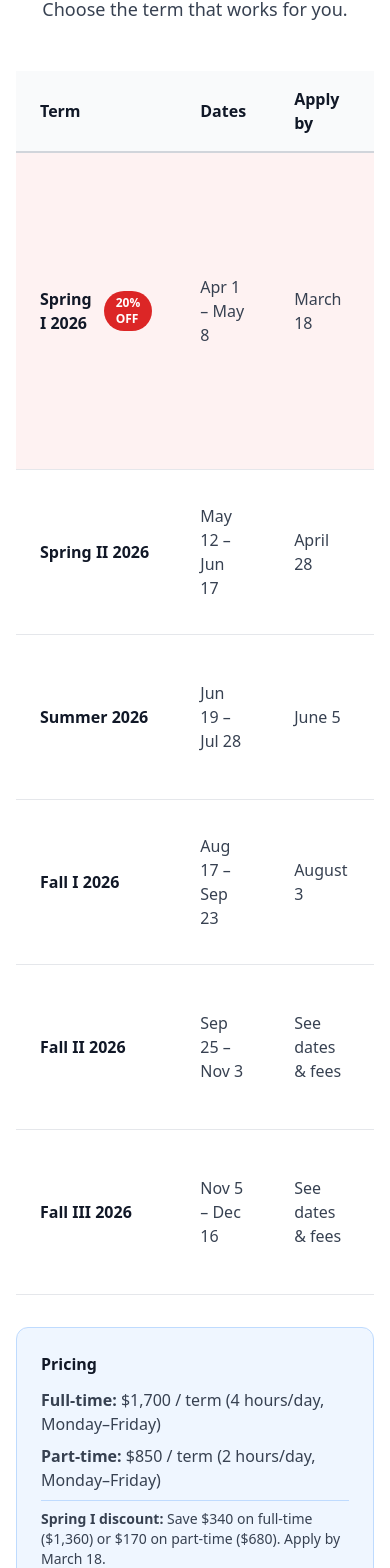
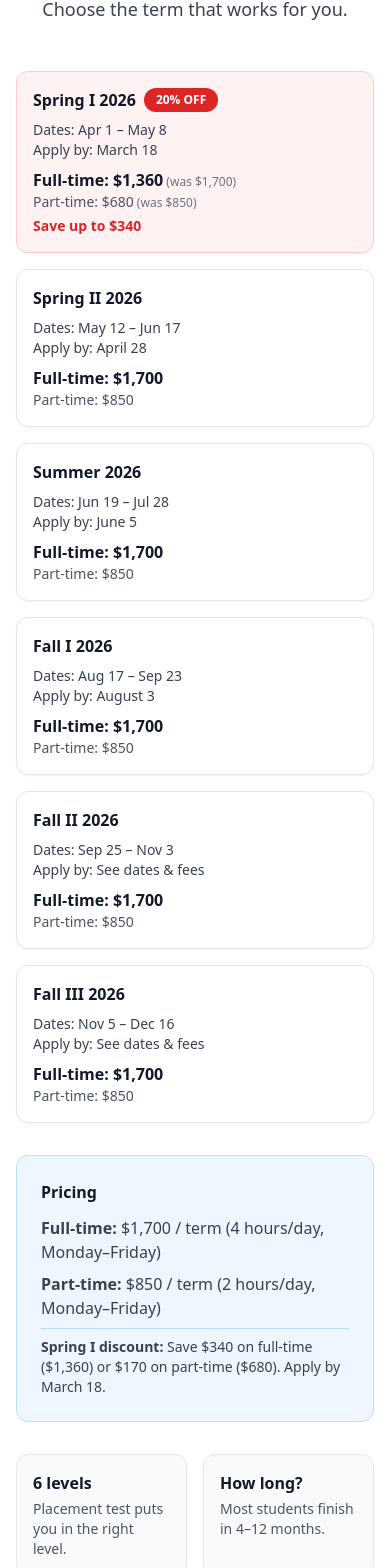
Before and after one commit to Qwixo/apply.INTERLINK.edu-28.8.2025-old-v1.1, a React (Vite) app: page /greensboro in a window 390 px wide. Shown: the part 8753-10321 px from the top of the page. Built offline with nearby package versions, Linux system fonts and the light colour scheme.

Commit message:
Updated GreensboroPage.tsx

```diff
--- a/src/pages/GreensboroPage.tsx
+++ b/src/pages/GreensboroPage.tsx
@@ -439,7 +439,7 @@ function GreensboroPage() {
             </p>
           </div>
 
-          <div className="overflow-x-auto mb-8">
+          <div className="hidden md:block overflow-x-auto mb-8">
             <table className="w-full border-collapse">
               <thead>
                 <tr className="bg-gray-50 border-b-2 border-gray-300">
@@ -533,6 +533,73 @@ function GreensboroPage() {
             </table>
           </div>
 
+          {/* Mobile Cards */}
+          <div className="md:hidden space-y-4 mb-8">
+            {/* Spring I */}
+            <div className="bg-red-50 border border-red-200 rounded-xl p-4 shadow-sm">
+              <div className="flex items-center gap-2 mb-2">
+                <span className="font-semibold text-gray-900">Spring I 2026</span>
+                <span className="bg-red-600 text-white text-xs font-bold px-3 py-1 rounded-full">20% OFF</span>
+              </div>
+              <p className="text-sm text-gray-700">Dates: Apr 1 – May 8</p>
+              <p className="text-sm text-gray-700 mb-2">Apply by: March 18</p>
+              <div className="font-bold text-gray-900">
+                Full-time: $1,360
+                <span className="text-xs text-gray-500 font-normal"> (was $1,700)</span>
+              </div>
+              <div className="text-sm text-gray-600">
+                Part-time: $680
+                <span className="text-xs text-gray-500"> (was $850)</span>
+              </div>
+              <div className="text-sm text-red-600 font-semibold mt-1">Save up to $340</div>
+            </div>
+
+            {/* Spring II */}
+            <div className="bg-white border border-gray-200 rounded-xl p-4 shadow-sm">
+              <div className="font-semibold text-gray-900 mb-2">Spring II 2026</div>
+              <p className="text-sm text-gray-700">Dates: May 12 – Jun 17</p>
+              <p className="text-sm text-gray-700 mb-2">Apply by: April 28</p>
+              <div className="font-bold text-gray-900">Full-time: $1,700</div>
+              <div className="text-sm text-gray-600">Part-time: $850</div>
+            </div>
+
+            {/* Summer */}
+            <div className="bg-white border border-gray-200 rounded-xl p-4 shadow-sm">
+              <div className="font-semibold text-gray-900 mb-2">Summer 2026</div>
+              <p className="text-sm text-gray-700">Dates: Jun 19 – Jul 28</p>
+              <p className="text-sm text-gray-700 mb-2">Apply by: June 5</p>
+              <div className="font-bold text-gray-900">Full-time: $1,700</div>
+              <div className="text-sm text-gray-600">Part-time: $850</div>
+            </div>
+
+            {/* Fall I */}
+            <div className="bg-white border border-gray-200 rounded-xl p-4 shadow-sm">
+              <div className="font-semibold text-gray-900 mb-2">Fall I 2026</div>
+              <p className="text-sm text-gray-700">Dates: Aug 17 – Sep 23</p>
+              <p className="text-sm text-gray-700 mb-2">Apply by: August 3</p>
+              <div className="font-bold text-gray-900">Full-time: $1,700</div>
+              <div className="text-sm text-gray-600">Part-time: $850</div>
+            </div>
+
+            {/* Fall II */}
+            <div className="bg-white border border-gray-200 rounded-xl p-4 shadow-sm">
+              <div className="font-semibold text-gray-900 mb-2">Fall II 2026</div>
+              <p className="text-sm text-gray-700">Dates: Sep 25 – Nov 3</p>
+              <p className="text-sm text-gray-700 mb-2">Apply by: See dates & fees</p>
+              <div className="font-bold text-gray-900">Full-time: $1,700</div>
+              <div className="text-sm text-gray-600">Part-time: $850</div>
+            </div>
+
+            {/* Fall III */}
+            <div className="bg-white border border-gray-200 rounded-xl p-4 shadow-sm">
+              <div className="font-semibold text-gray-900 mb-2">Fall III 2026</div>
+              <p className="text-sm text-gray-700">Dates: Nov 5 – Dec 16</p>
+              <p className="text-sm text-gray-700 mb-2">Apply by: See dates & fees</p>
+              <div className="font-bold text-gray-900">Full-time: $1,700</div>
+              <div className="text-sm text-gray-600">Part-time: $850</div>
+            </div>
+          </div>
+
           {/* Pricing Note Box */}
           <div className="bg-blue-50 border border-blue-200 rounded-xl p-6 md:p-8 mb-8">
             <h3 className="font-bold text-gray-900 mb-3">Pricing</h3>
@@ -542,6 +609,18 @@ function GreensboroPage() {
               <p className="text-sm pt-2 border-t border-blue-200 mt-4">
                 <span className="font-semibold">Spring I discount:</span> Save $340 on full-time ($1,360) or $170 on part-time ($680). Apply by March 18.
               </p>
+            </div>
+          </div>
+
+          {/* Levels & Time */}
+          <div className="grid grid-cols-2 gap-4 mb-8">
+            <div className="bg-gray-50 border border-gray-200 rounded-xl p-4 md:p-5">
+              <h4 className="font-bold text-gray-900 mb-1">6 levels</h4>
+              <p className="text-sm text-gray-600">Placement test puts you in the right level.</p>
+            </div>
+            <div className="bg-gray-50 border border-gray-200 rounded-xl p-4 md:p-5">
+              <h4 className="font-bold text-gray-900 mb-1">How long?</h4>
+              <p className="text-sm text-gray-600">Most students finish in 4–12 months.</p>
             </div>
           </div>
 
```
